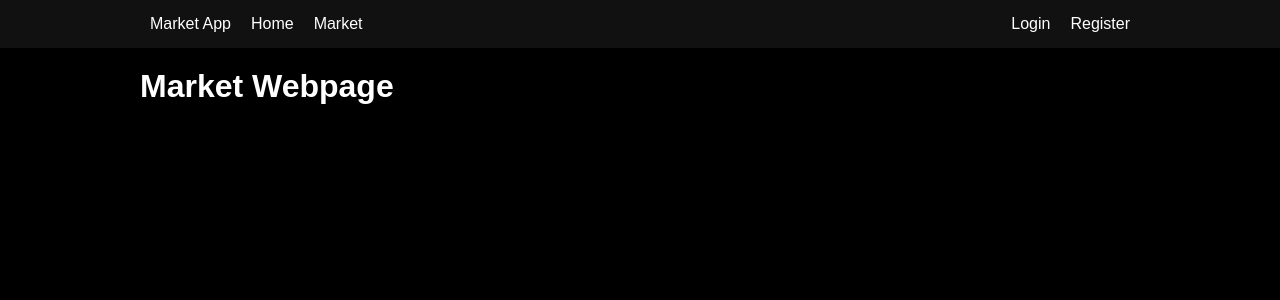
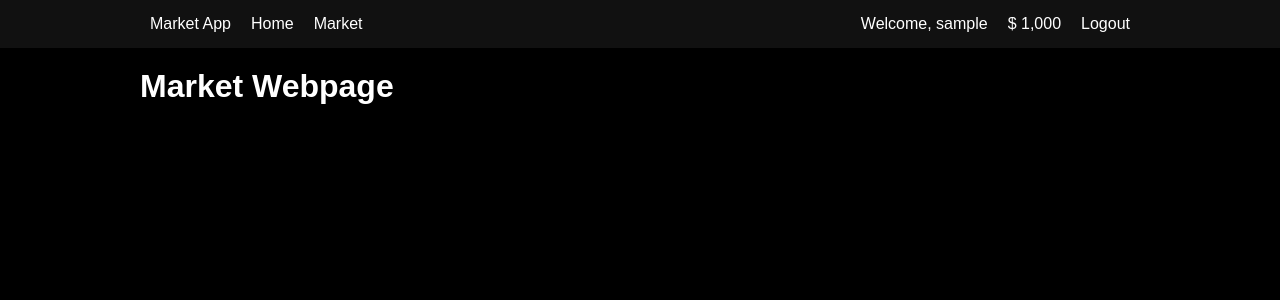
Before and after one commit to oscardbg/flask-market01, a Flask app: page / in a window 1280 px wide. Shown: the top 300 px of the page. Run offline with Flask 2, Linux system fonts and the light colour scheme; the visitor is signed in with stand-in values (Sample User, id 1); data comes from the database, SQL or seed files in the repository.

Commit message:
Logout, login required and budget format

```diff
--- a/app/__init__.py
+++ b/app/__init__.py
@@ -28,6 +28,9 @@ def create_app():
 
 	create_db(app)
 
+	lmanager.login_view = 'views.show_login'
+	lmanager.login_message_category = 'info'
+
 	admin = Admin(app)
 	admin.add_view(ModelView(User, db.session))
 	admin.add_view(ModelView(Item, db.session))
--- a/app/models.py
+++ b/app/models.py
@@ -12,6 +12,13 @@ class User(db.Model, UserMixin):
 	password_hash = db.Column(db.String(length=80))
 	budget = db.Column(db.Integer(), default=1000)
 	items = db.relationship('Item', backref='user', lazy=True)
+
+	@property
+	def frt_budget(self):
+		if len(str(self.budget)) >= 4:
+			return f'$ {str(self.budget)[:-3]},{str(self.budget)[-3:]}'
+		else:
+			return f'${self.budget} '
 
 	@property
 	def password(self):
--- a/app/static/css/main.css
+++ b/app/static/css/main.css
@@ -1 +1 @@
-*{margin:0;padding:0;box-sizing:border-box;font-family:ubuntu,sans-serif}body{background:#000;color:#fff}ul{list-style:none}a{text-decoration:none;color:#fff}main{max-width:1000px;margin:0 auto;padding-top:20px}header{background:#111}nav{max-width:1000px;margin:0 auto;display:flex;align-items:center;justify-content:space-between}nav a{display:block;padding:15px 10px}nav ul{display:flex}.msg{max-width:700px;padding:10px;border-radius:5px;text-align:center;font-size:.9rem;border:1px solid rgba(255,255,255,.2);margin:0 auto 5px}.msg.danger{border:1px solid #ff4500}.msg.success{border:1px solid green}.frm-rgs{max-width:400px;margin:0 auto;padding:10px}.frm-rgs>*{display:block;width:100%;outline:none}.frm-rgs input{font-size:1rem;padding:5px;margin-bottom:10px;border-radius:5px}.frm-rgs .btn{background:#00008b;color:#fff;font-weight:bold;border:1px solid blue;cursor:pointer}.lst-items{display:grid;grid-gap:10px;grid-template-columns:repeat(2, 1fr)}.lst-items li{border:1px solid rgba(255,255,255,.2);padding:10px}
+*{margin:0;padding:0;box-sizing:border-box;font-family:ubuntu,sans-serif}body{background:#000;color:#fff}ul{list-style:none}a{text-decoration:none;color:#fff}main{max-width:1000px;margin:0 auto;padding-top:20px}header{background:#111}nav{max-width:1000px;margin:0 auto;display:flex;align-items:center;justify-content:space-between}nav a{display:block;padding:15px 10px}nav ul{display:flex}.msg{max-width:700px;padding:10px;border-radius:5px;text-align:center;font-size:.9rem;border:1px solid rgba(255,255,255,.2);margin:0 auto 5px}.msg.danger{border:1px solid #ff4500}.msg.success{border:1px solid green}.no-a{pointer-events:none}.frm-rgs{max-width:400px;margin:0 auto;padding:10px}.frm-rgs>*{display:block;width:100%;outline:none}.frm-rgs input{font-size:1rem;padding:5px;margin-bottom:10px;border-radius:5px}.frm-rgs .btn{background:#00008b;color:#fff;font-weight:bold;border:1px solid blue;cursor:pointer}.lst-items{display:grid;grid-gap:10px;grid-template-columns:repeat(2, 1fr)}.lst-items li{border:1px solid rgba(255,255,255,.2);padding:10px}
--- a/app/static/scss/_base.scss
+++ b/app/static/scss/_base.scss
@@ -57,6 +57,9 @@ nav {
 .msg.success {
    border: 1px solid green;
 }
+.no-a {
+   pointer-events: none;
+}
 
 /*■■■■■■■■■■■■■■■■■■■■■■ Register form */
 .frm-rgs {
--- a/app/templates/base.html
+++ b/app/templates/base.html
@@ -19,10 +19,22 @@
                <li><a href="{{ url_for('views.show_market') }}">Market</a></li>
             </ul>
             <ul>
+               {% if current_user.is_authenticated %}
+               <li>
+                  <a href="" class="no-a">
+                     Welcome, {{current_user.username}}</a
+                  >
+               </li>
+               <li>
+                  <a href="" class="no-a">{{ current_user.frt_budget }} </a>
+               </li>
+               <li><a href="{{ url_for('views.logout_page') }}">Logout</a></li>
+               {% else %}
                <li><a href="{{ url_for('views.show_login') }}">Login </a></li>
                <li>
                   <a href="{{ url_for('views.show_register') }}">Register</a>
                </li>
+               {% endif %}
             </ul>
          </nav>
       </header>
--- a/app/views.py
+++ b/app/views.py
@@ -1,7 +1,7 @@
 from flask import Blueprint, url_for, redirect, render_template, flash
 from werkzeug.wrappers import request
 from app.forms import RegisterForm, Loginform
-from flask_login import login_user
+from flask_login import login_user, logout_user, login_required
 from app.models import Item, User
 from app import db
 
@@ -12,6 +12,7 @@ def index():
 	return render_template('index.html')
 
 @views.route('/market')
+@login_required
 def show_market():
 	items = Item.query.all()
 	return render_template('market.html', items=items)
@@ -28,6 +29,9 @@ def show_register():
 		new_user = User(username=usr, email=mail, password=passwd)
 		db.session.add(new_user)
 		db.session.commit()
+
+		login_user(new_user)
+		flash(f'Account created successfully, welcome {new_user.username}...', category='success')
 
 		return redirect(url_for('views.show_market'))
 
@@ -53,3 +57,9 @@ def show_login():
 			flash(f'Username or password are incorrect, please try again...', category='danger')
 
 	return render_template('login.html', form=form)
+
+@views.route('/logout')
+def logout_page():
+	logout_user()
+	flash('You have been logged out...', category='info')
+	return redirect(url_for('views.index'))
```
